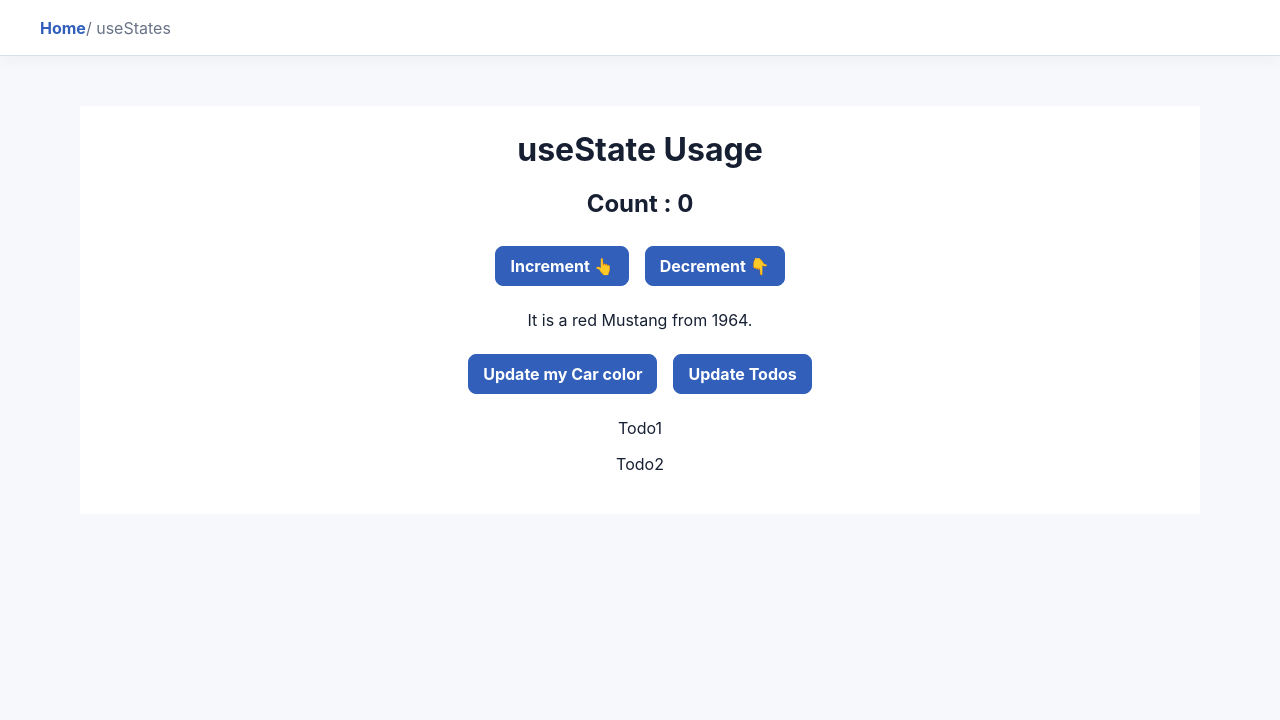
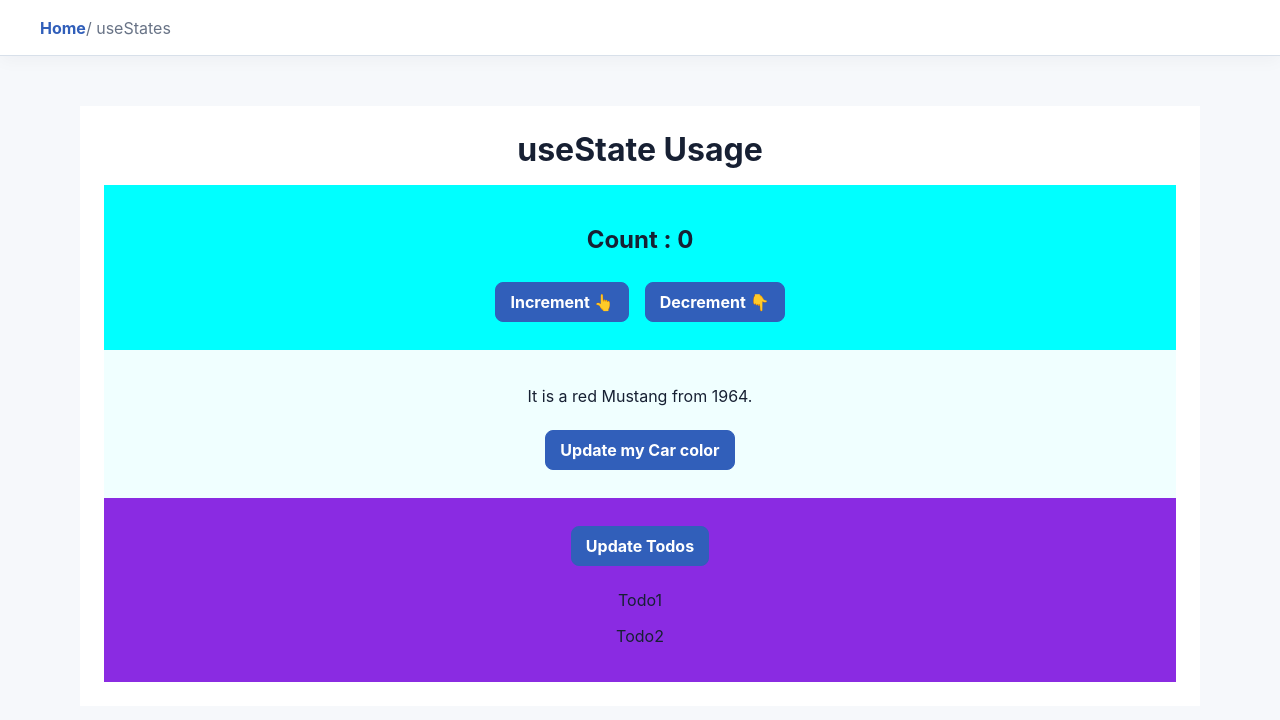
Before and after one commit to Anand-1/typescript-app, a React (Create React App) app: page /useStates in a window 1280 px wide. Shown: the top 720 px of the page. Built offline with nearby package versions, Linux system fonts and the light colour scheme.

Commit message:
render used

```diff
--- a/public/index.html
+++ b/public/index.html
@@ -27,17 +27,6 @@
     <title>React App</title>
   </head>
   <body>
-    <noscript>You need to enable JavaScript to run this app.</noscript>
     <div id="root"></div>
-    <!--
-      This HTML file is a template.
-      If you open it directly in the browser, you will see an empty page.
-
-      You can add webfonts, meta tags, or analytics to this file.
-      The build step will place the bundled scripts into the <body> tag.
-
-      To begin the development, run `npm start` or `yarn start`.
-      To create a production bundle, use `npm run build` or `yarn build`.
-    -->
   </body>
 </html>
--- a/src/AppRoutes.tsx
+++ b/src/AppRoutes.tsx
@@ -31,7 +31,7 @@ type AppRoute = {
 
 
 export const appRoutes: AppRoute[] = [
-  { path: "/grandparent", label: "Grand Parent", element: <GrandParent /> },
+  { path: "/grandparent", label: "Data Communication", element: <GrandParent /> },
   { path: "/useStates", label: "Use State", element: <UseStateUsage /> },
   { path: "/useEffects", label: "Use Effect", element: <UseEffectUsage /> },
   { path: "/useRefs", label: "Use Ref", element: <UserRefUsage /> },
--- a/src/HooksUsage/DataCommmunication/Child/Child.tsx
+++ b/src/HooksUsage/DataCommmunication/Child/Child.tsx
@@ -9,7 +9,8 @@ const Child = ({ todos }: ChildProps) => {
   const { copy, setCopy } = useGlobalContext();
   return (
     <>
-      <h2>Child Component</h2>
+      <div className="child-component">
+        <h2>Child Component</h2>
       <p>Copy Value : {copy}</p>
       {todos.map((todo, index) => {
         return <p key={index}>{todo}</p>;
@@ -17,6 +18,8 @@ const Child = ({ todos }: ChildProps) => {
 
       {/* part of useContext usage */}
       <button onClick={() => setCopy("This is a new copy")}>Click me!</button>
+      </div>
+
     </>
   );
 };
--- a/src/HooksUsage/DataCommmunication/GrandParent/GrandParent.css
+++ b/src/HooksUsage/DataCommmunication/GrandParent/GrandParent.css
@@ -4,4 +4,15 @@
   flex-direction: column;
   align-items: center;
   width: min(100%, 760px);
+  background-color: aquamarine;
 }
+
+.parent-section{
+  background-color: blueviolet;
+}
+
+.child-component{
+  background-color: rgb(198, 208, 208);
+  margin: auto 20px;
+  margin-bottom: 20px;
+}
--- a/src/HooksUsage/DataCommmunication/Parent/Parent.tsx
+++ b/src/HooksUsage/DataCommmunication/Parent/Parent.tsx
@@ -1,20 +1,21 @@
 import React, { memo } from "react";
 import Child from "../Child/Child";
 
-interface ParentProps{
+interface ParentProps {
   todos: string[];
-};
+}
 
 const Parent = ({ todos }: ParentProps) => {
   return (
     <>
+      <div className="parent-section">
         <h2>Parent Component</h2>
         {todos.map((todo, index) => {
           return <p key={index}>{todo}</p>;
         })}
-
         <hr />
         <Child todos={todos} />
+      </div>
     </>
   );
 };
--- a/src/HooksUsage/UseStateUsage/UseStateUsage.tsx
+++ b/src/HooksUsage/UseStateUsage/UseStateUsage.tsx
@@ -1,33 +1,33 @@
 // The React useState Hook allows us to track state in a function component.
-import React, { useState } from "react";
+import { useState } from "react";
 import "./../styles.css";
 
 const UseStateUsage = () => {
-  const [count, setCount] = useState(0);
-  const [car, setCar] = useState({
-    brand: "Ford",
-    model: "Mustang",
-    year: "1964",
-    color: "red",
-  });
-  const [todo, setTodo] = useState(["Todo1", "Todo2"]);
-  //If we only called setCar({color: "blue"}),
-  // this would remove the brand, model, and year from our state.
-  const updateColor = () => {
-    setCar((prevState) => {
-      return { ...prevState, color: "blue" };
-    });
-  };
-  const handleTodos = () => {
-    setTodo((prevTodos) => {
-      return [...prevTodos, "Todo3"];
-    });
-  };
   return (
     <>
       <div>
         <div className="content-box">
           <h1 className="heading-section">useState Usage</h1>
+          <div className="section-1 section-padding">
+            <Counter />
+          </div>
+          <div className="section-2 section-padding">
+            <CarMagic />
+          </div>
+          <div className="section-3 section-padding">
+            <Todos />
+          </div>
+        </div>
+      </div>
+    </>
+  );
+};
+
+const Counter = () => {
+  console.log("Counter rendered");
+  const [count, setCount] = useState(0);
+  return (
+    <>
       <h2>Count : {count}</h2>
       <button type="button" onClick={() => setCount(count + 1)}>
         Increment 👆
@@ -38,12 +38,46 @@ const UseStateUsage = () => {
       >
         Decrement 👇
       </button>
+    </>
+  );
+};
+
+const CarMagic = () => {
+  console.log("Car Magic rendered !");
+  const [car, setCar] = useState({
+    brand: "Ford",
+    model: "Mustang",
+    year: "1964",
+    color: "red",
+  });
+  const updateColor = () => {
+    setCar((prevState) => {
+      return { ...prevState, color: "blue" };
+    });
+  };
+  return (
+    <>
       <p>
         It is a {car.color} {car.model} from {car.year}.
       </p>
       <button type="button" onClick={updateColor}>
         Update my Car color
       </button>
+    </>
+  );
+};
+
+const Todos = () => {
+  console.log("Todos re-rendered");
+  const [todo, setTodo] = useState(["Todo1", "Todo2"]);
+  const handleTodos = () => {
+    setTodo((prevTodos) => {
+      return [...prevTodos, "Todo3"];
+    });
+  };
+  return (
+    <>
+      {" "}
       <button type="button" onClick={handleTodos}>
         Update Todos
       </button>
@@ -52,8 +86,6 @@ const UseStateUsage = () => {
           return <p key={index}>{todo}</p>;
         })}
       </div>
-        </div>
-      </div>
     </>
   );
 };
--- a/src/HooksUsage/styles.css
+++ b/src/HooksUsage/styles.css
@@ -12,3 +12,18 @@
 .content-box button {
   margin: 8px;
 }
+
+.section-1{
+ background-color: aqua;
+}
+
+.section-2{
+ background-color: azure;
+}
+.section-3{
+  background-color: blueviolet;
+}
+
+.section-padding{
+  padding: 20px;
+}
```
Lines whose indentation alone changed are shown as unchanged.
